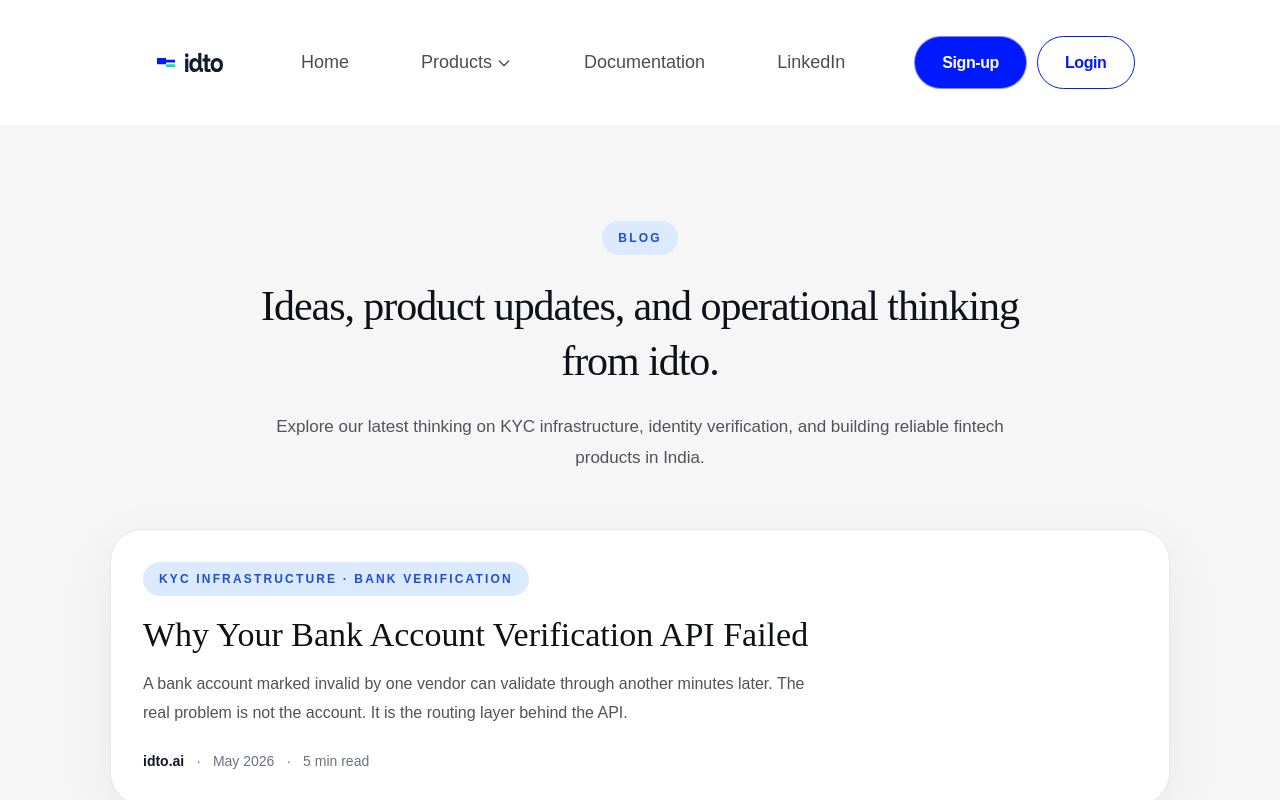
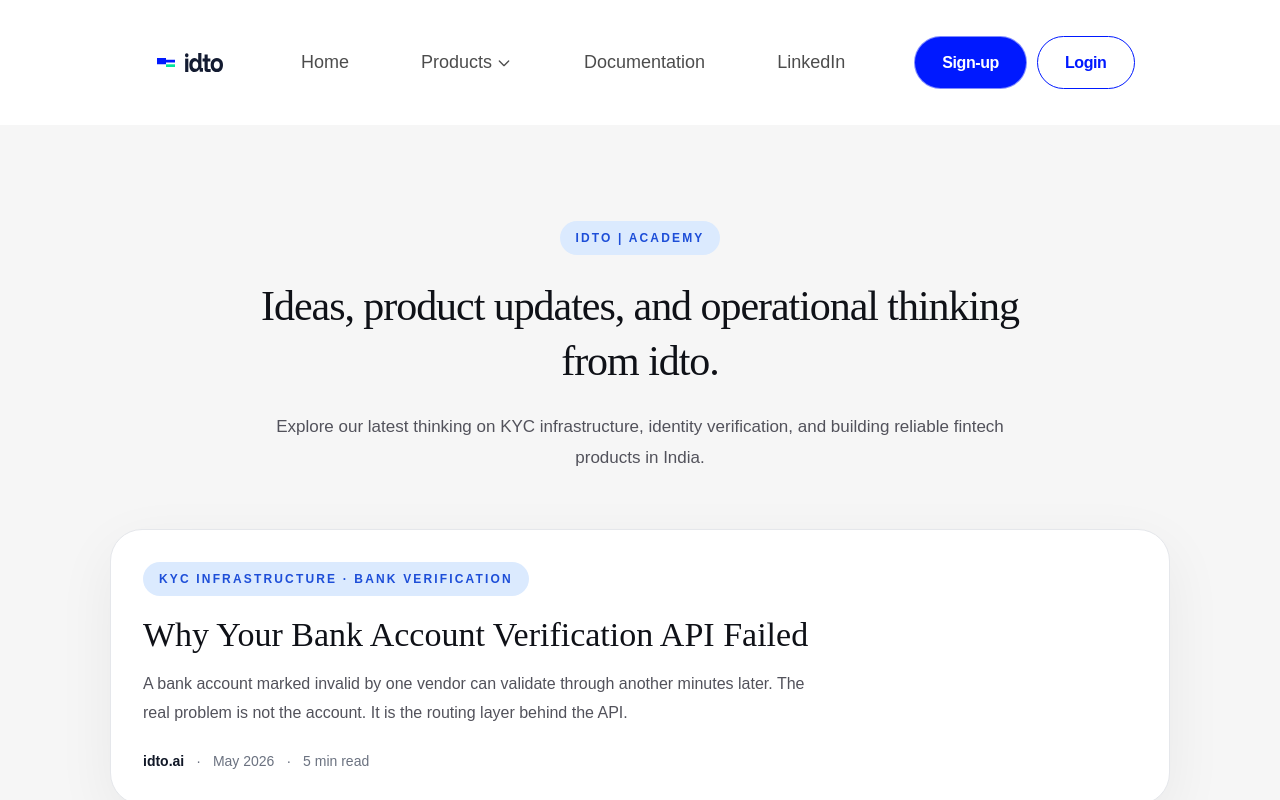
Before and after one commit to tojo04/idto-website, a React (Vite) app: page /blog in a window 1280 px wide. Shown: the top 800 px of the page. Built offline with nearby package versions, Linux system fonts and the light colour scheme.

Commit message:
checkpoint 34

```diff
--- a/src/pages/BlogPage.tsx
+++ b/src/pages/BlogPage.tsx
@@ -21,7 +21,7 @@ export default function BlogPage() {
       <main className="max-w-[1100px] mx-auto px-5 py-16 lg:py-24">
         <section className="mx-auto max-w-3xl text-center">
           <span className="inline-flex rounded-full bg-[#dbeafe] px-4 py-2 text-[12px] font-semibold uppercase tracking-[0.18em] text-[#1d4ed8]">
-            Blog
+            idto | Academy
           </span>
           <h1 className="mt-6 font-heading text-[20px] font-normal lg:text-[42px] leading-[1.3] tracking-tight text-[#0f1117]">
             Ideas, product updates, and operational thinking from idto.
```
